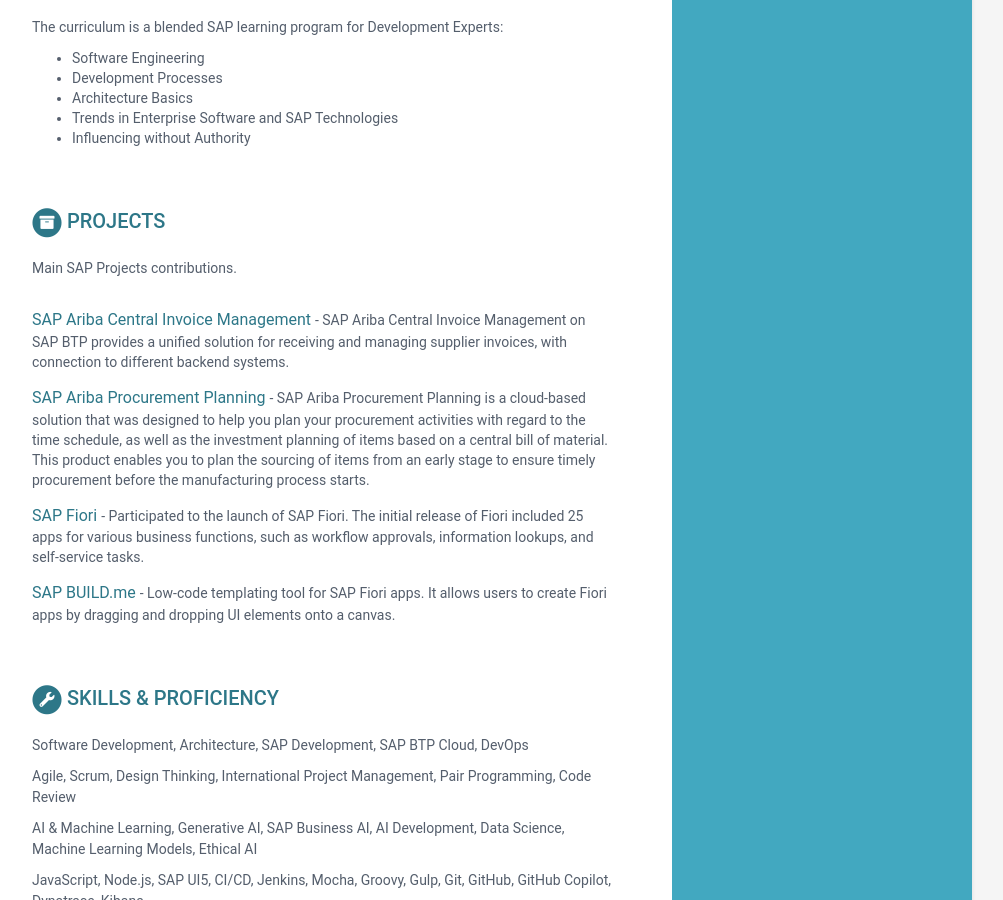
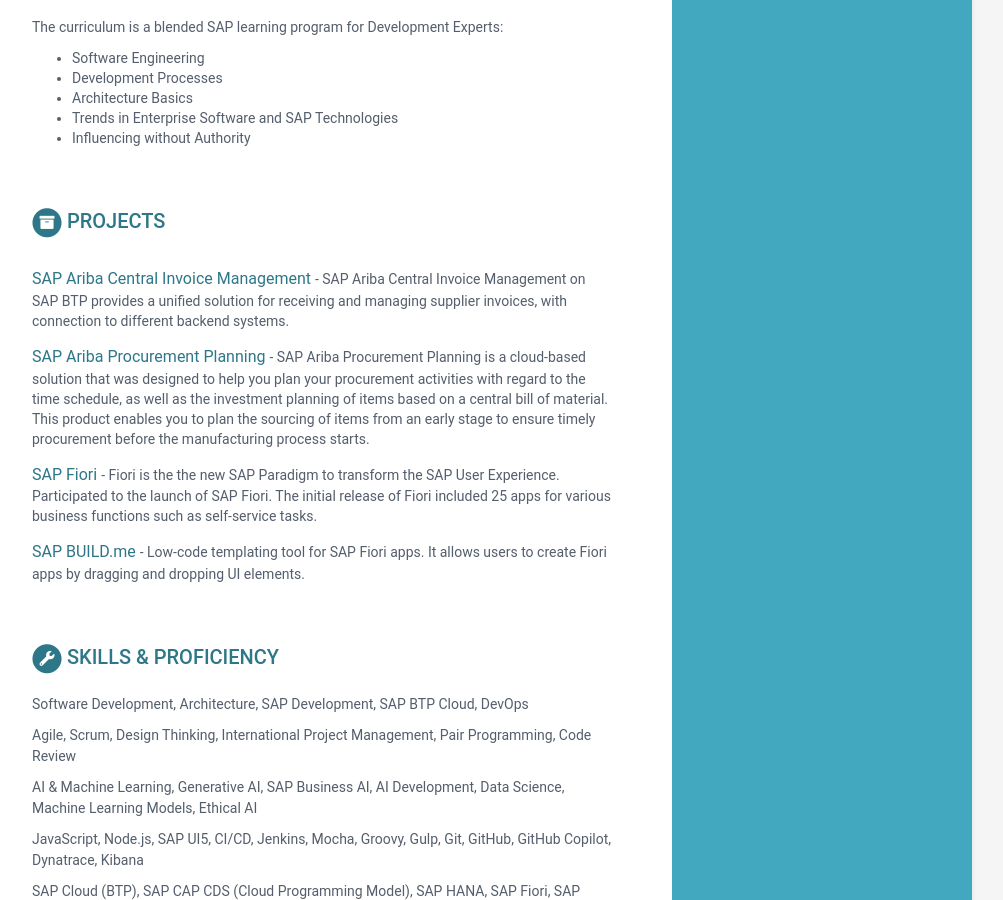
Before and after one commit to hyoussef/online-cv, a Jekyll site: the page built from index.html, in a window 1280 px wide and 900 px high, scrolled down 2318 px. Shown: the whole window, without its empty margins (168-1171 px from the left). Built offline with Jekyll 4.4.1, drawn with Linux system fonts in a browser that asks for light colours.

Commit message:
Refine project descriptions by removing redundant phrases and enhancing clarity for SAP Fiori and SAP BUILD.me, improving overall readability.

```diff
--- a/_data/data.yml
+++ b/_data/data.yml
@@ -183,7 +183,6 @@ certifications:
 projects:
     title: Projects
     intro: >
-      Main SAP Projects contributions.
     assignments:
       - title: SAP Ariba Central Invoice Management
         link: "#hook"
@@ -195,11 +194,11 @@ projects:
 
       - title: SAP Fiori
         link: "#"
-        tagline: "Participated to the launch of SAP Fiori. The initial release of Fiori included 25 apps for various business functions, such as workflow approvals, information lookups, and self-service tasks."
+        tagline: "Fiori is the the new SAP Paradigm to transform the SAP User Experience. Participated to the launch of SAP Fiori. The initial release of Fiori included 25 apps for various business functions such as self-service tasks."
 
       - title: SAP BUILD.me
         link: "#"
-        tagline: "Low-code templating tool for SAP Fiori apps. It allows users to create Fiori apps by dragging and dropping UI elements onto a canvas."
+        tagline: "Low-code templating tool for SAP Fiori apps. It allows users to create Fiori apps by dragging and dropping UI elements."
 
 skills:
     title: Skills &amp; Proficiency
```
